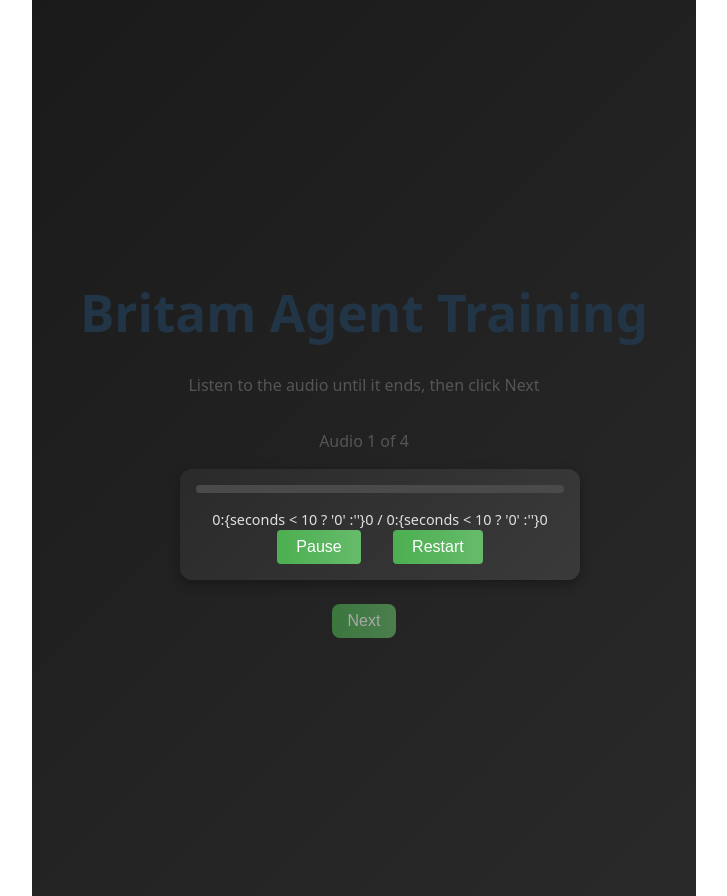
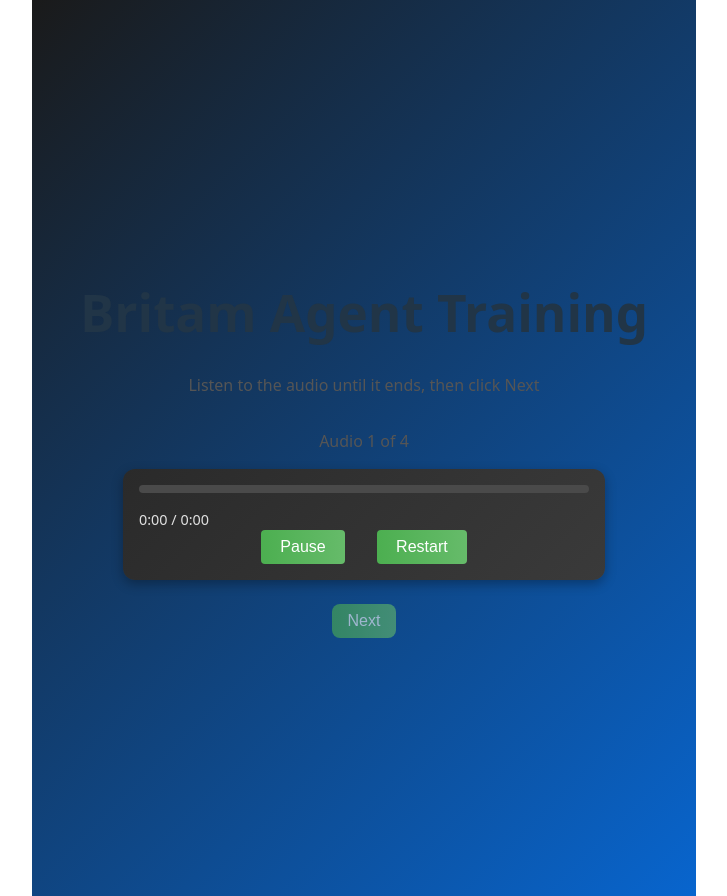
Before and after one commit to timothyobosi/TrainingMaterials, a React (Vite) app: page / in a window 1280 px wide. Both pictures are taken after a click on the button "Start". Shown: the whole page, without its empty margins (276-1003 px from the left). Built offline with nearby package versions, Linux system fonts and the light colour scheme.

Commit message:
time fix

```diff
--- a/src/App.css
+++ b/src/App.css
@@ -3,7 +3,7 @@
   margin: 0 auto;
   padding: 2rem;
   text-align: center;
-  background: linear-gradient(135deg,#1a1a1a,#2a2a2a);
+  background: linear-gradient(135deg,#1a1a1a,#0865ce);
   min-height: 100vh;
 }
 
--- a/src/components/AudioPlayer.css
+++ b/src/components/AudioPlayer.css
@@ -1,12 +1,11 @@
 .audio-player{
+    width: 450px;
     margin: 1rem 0;
     padding: 1rem;
     background: linear-gradient(135deg,#2a2a2a,#3a3a3a);
     border-radius: 12px;
     box-shadow: 0 4px 12px rgba(0, 0, 0, 0.3);
-    max-width: 400px;
-    width:100%;
-    text-align: center;
+
 }
 
 .progress-container{
@@ -30,7 +29,8 @@
 .time-display{
     font-size: 0.9rem;
     color: #e0e0e0;
-    margin-top: 0.5rem;
+    margin-top: 4px;
+    text-align: left;
 }
 
 .controls{
--- a/src/components/AudioPlayer.jsx
+++ b/src/components/AudioPlayer.jsx
@@ -71,7 +71,7 @@
   const formatTime = (time) => {
     const minutes = Math.floor(time/60);
     const seconds = Math.floor(time % 60);
-    return `${minutes}:{seconds < 10 ? '0' :''}${seconds}`;
+    return `${minutes}:${seconds < 10 ? '0' :''}${seconds}`;
   }
 
   return (
```
